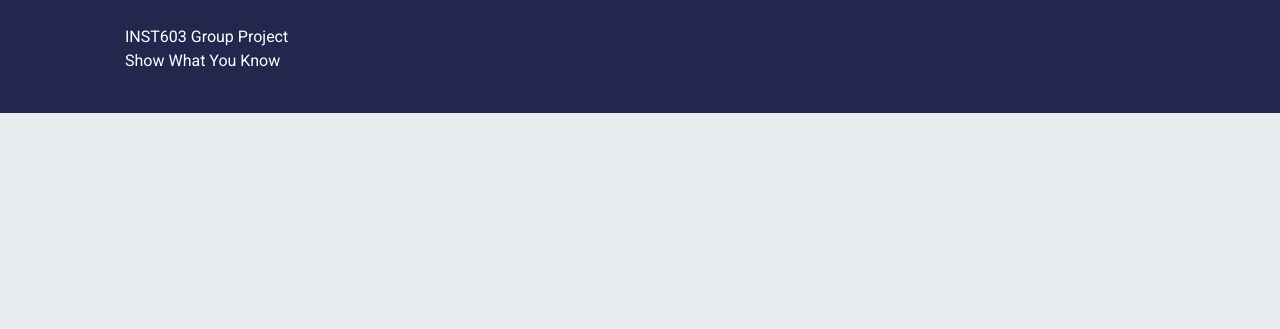
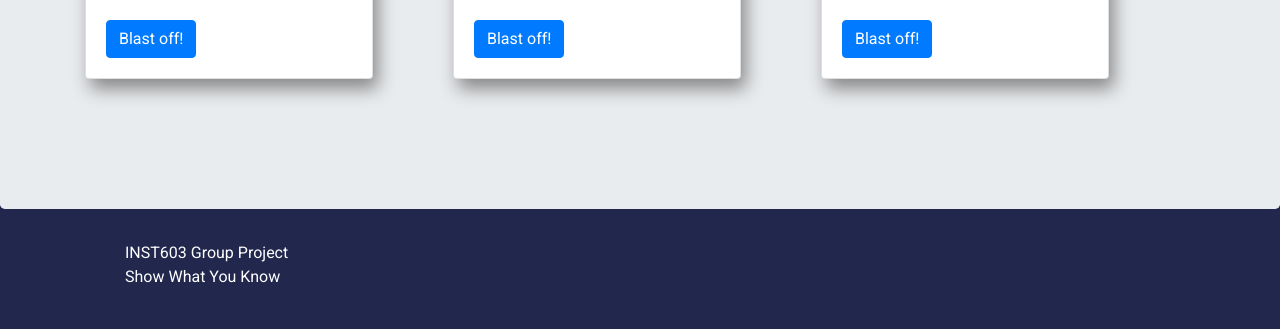
Before and after one commit to jakecupani/INFM603, a Django app: page /quiz/ in a window 1280 px wide. Shown: the part 786-1115 px from the top of the page. Before the commit the page ends 899 px from the top, so only its background shows below. Run offline with Django 3.2, Linux system fonts and the light colour scheme.

Commit message:
styling changes

```diff
--- a/nasaswyk/nasaswyk/templates/index.html
+++ b/nasaswyk/nasaswyk/templates/index.html
@@ -13,6 +13,10 @@
     padding-top: 50px;
     padding-bottom: 50px;
   }
+  .card-deck {
+    padding-right: 20px;
+    padding-left: 20px;
+  }
 </style>
 <div id="index-content" class="jumbotron text-center">
   <div class="container">
@@ -25,7 +29,7 @@
               <p class="lead text-muted">Put on your spacesuit, buckle up, and get ready to explore!</p>
               <p>
                 <a href="quiz/" class="btn btn-primary my-2">Enter Space Training</a>
-                <a href="https://www.nasa.gov/topics/moon-to-mars" class="btn btn-secondary my-2">Mission: Moon to Mars</a>
+                <a href="https://www.nasa.gov/topics/moon-to-mars" class="btn btn-dark btn-secondary my-2">Mission: Moon to Mars</a>
               </p>
               <p><div class="card-deck">
                 <div class="card" style="width: 18rem;">
--- a/nasaswyk/quiz/templates/quiz.html
+++ b/nasaswyk/quiz/templates/quiz.html
@@ -10,33 +10,54 @@
 
     .card {
       margin-right: 50px;
-      box-shadow:
+      margin-bottom: 50px;
+      /* box-shadow:
          inset 0 -3em 3em rgba(66, 66, 66, 0.1),
                0 0  0 2px rgb(255,255,255),
-               0.3em 0.3em 1em rgba(0,0,0,0.1);
+               0.3em 0.3em 1em rgba(0,0,0,0.1); */
+      box-shadow: 5px 10px 18px #888888;
   }
-    }
+
 </style>
 
 <div class="jumbotron">
   <div class="container">
     <h1>Quizzes</h1>
-    <hr />
+    <hr>
 
     <div class="filters">
+      <p class="text-muted">Topics</p>
       <div class="filter filter-basic">
         <div class="filter-nav">
-          <button class="btn btn-success active" data-filter="">All</button>
-          <button class="btn btn-primary" data-filter="nature">Geology</button>
-          <button class="btn btn-primary" data-filter="food">
+          <button class="btn btn-success active" data-filter="all">All</button>
+          <button class="btn btn-primary" data-filter="geology">Geology</button>
+          <button class="btn btn-primary" data-filter="earth science">
             Earth Science
           </button>
-          <button class="btn btn-primary" data-filter="architecture">
+          <button class="btn btn-primary" data-filter="planets">
             Planets
           </button>
         </div>
       </div>
     </div>
+    <br><br>
+    <div class="difficulty">
+        <div>
+          <p class="text-muted">Difficulty</p>
+          <div class=difficulty-nav">
+            <button class="btn btn-success active" data-filter="all">All</button>
+            <button class="btn btn-primary" data-filter="easy">Easy</button>
+            <button class="btn btn-primary" data-filter="medium">
+              Medium
+            </button>
+            <button class="btn btn-primary" data-filter="hard">
+              Hard
+            </button>
+          </div>
+        </div>
+      </div>
+
+
     <hr />
     <div class="row quizzes">
       <div class="col-auto mb-3">
@@ -52,7 +73,7 @@
               Some quick example text to build on the card title and make up the
               bulk of the card's content.
             </p>
-            <a href="#" class="btn btn-primary">Go somewhere</a>
+            <a href="#" class="btn btn-primary">Blast off!</a>
           </div>
         </div>
       </div>
@@ -69,7 +90,7 @@
               Some quick example text to build on the card title and make up the
               bulk of the card's content.
             </p>
-            <a href="#" class="btn btn-primary">Go somewhere</a>
+            <a href="#" class="btn btn-primary">Blast off!</a>
           </div>
         </div>
       </div>
@@ -86,7 +107,7 @@
               Some quick example text to build on the card title and make up the
               bulk of the card's content.
             </p>
-            <a href="#" class="btn btn-primary">Go somewhere</a>
+            <a href="#" class="btn btn-primary">Blast off!</a>
           </div>
         </div>
       </div>
```
